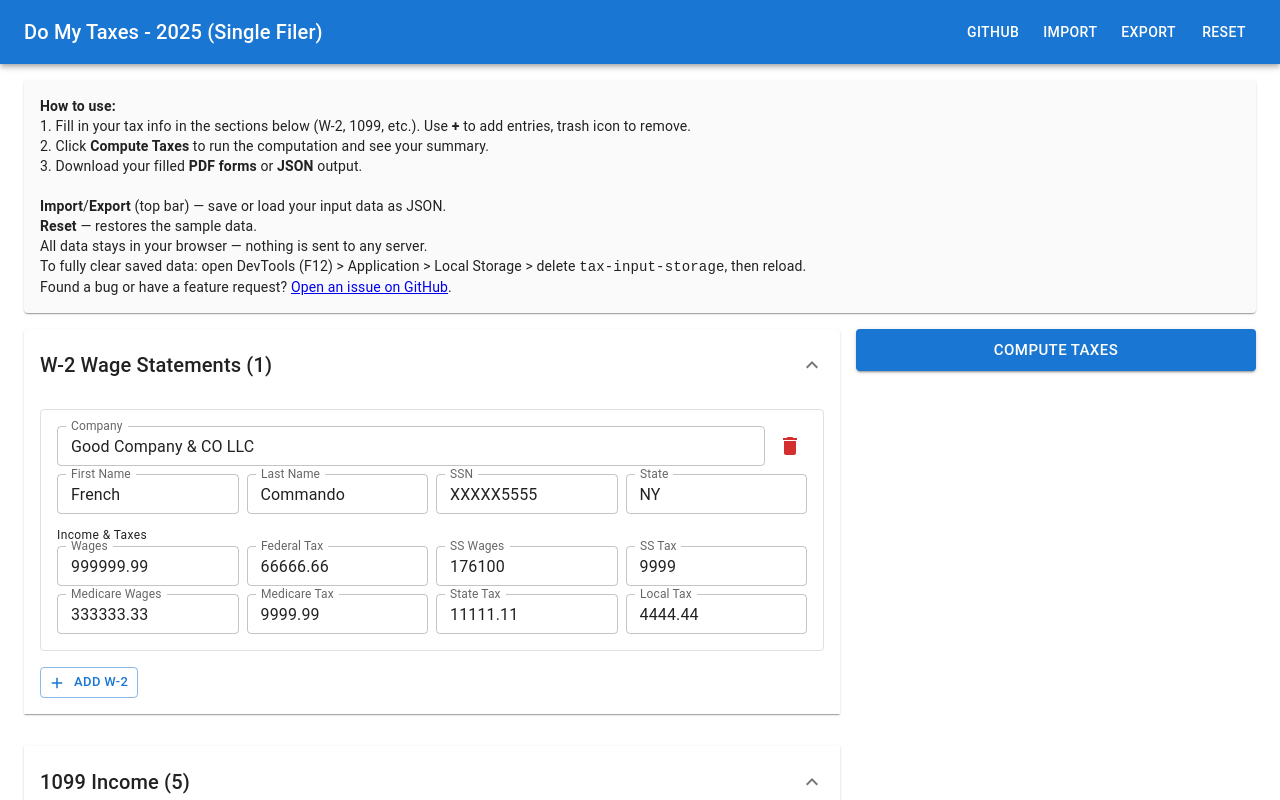
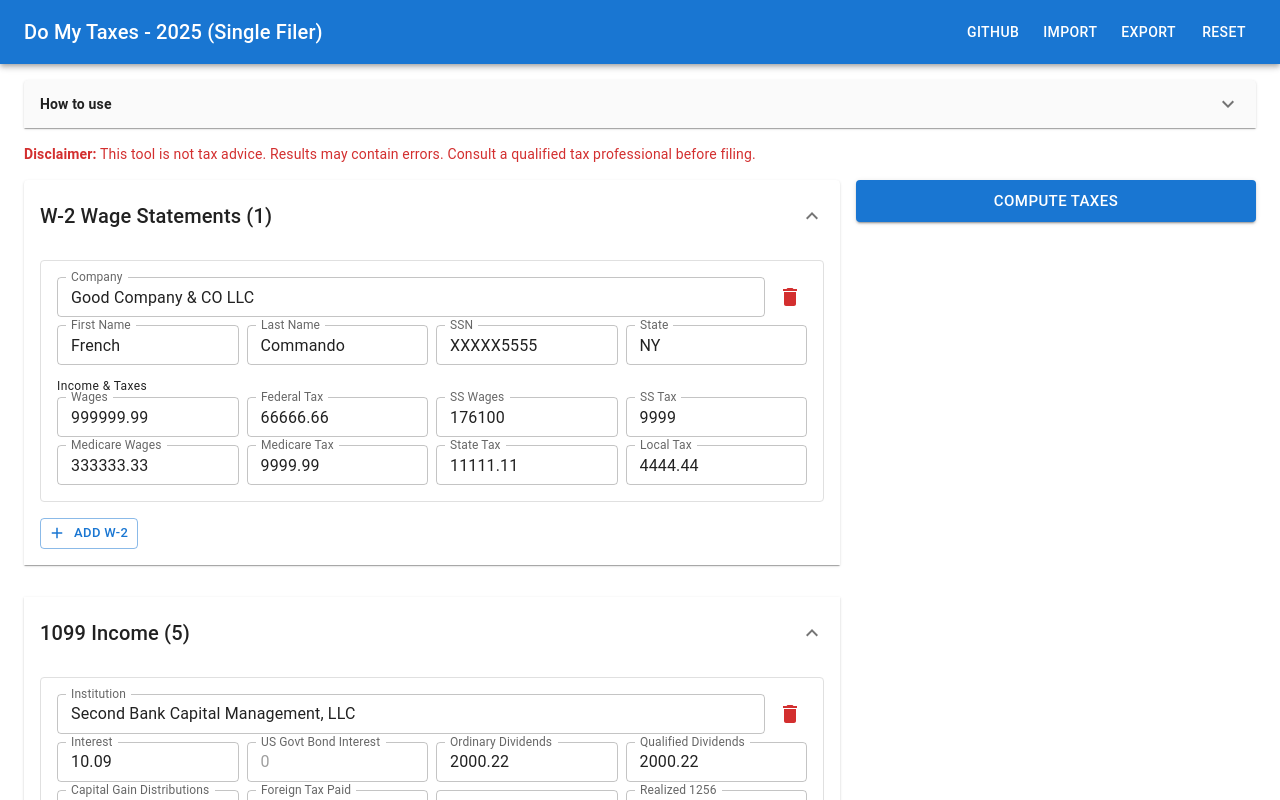
Before and after one commit to FrenchCommando/do-my-taxes, a React (Vite) app: page / in a window 1280 px wide. Shown: the top 800 px of the page. Built offline with nearby package versions, Linux system fonts and the light colour scheme.

Commit message:
extra features

```diff
--- a/src/App.tsx
+++ b/src/App.tsx
@@ -1,8 +1,10 @@
 import {
-  Container, AppBar, Toolbar, Typography, Button, Box, Stack, Grid, Paper,
+  Container, AppBar, Toolbar, Typography, Button, Box, Stack, Grid,
+  Accordion, AccordionSummary, AccordionDetails,
 } from '@mui/material';
 import { ThemeProvider, createTheme } from '@mui/material/styles';
 import CssBaseline from '@mui/material/CssBaseline';
+import ExpandMoreIcon from '@mui/icons-material/ExpandMore';
 import { useTaxStore } from './store/taxStore';
 import { generateFilledPdfs } from './computation/pdf_filler';
 import W2Section from './components/W2Section';
@@ -102,10 +104,13 @@ function App() {
         </Toolbar>
       </AppBar>
       <Container maxWidth="xl" sx={{ py: 2 }}>
-        <Paper sx={{ p: 2, mb: 2, bgcolor: 'grey.50' }}>
+        <Accordion sx={{ mb: 2, bgcolor: 'grey.50' }}>
+          <AccordionSummary expandIcon={<ExpandMoreIcon />}>
+            <Typography variant="body2"><strong>How to use</strong></Typography>
+          </AccordionSummary>
+          <AccordionDetails>
             <Typography variant="body2" color="text.secondary" component="div">
-            <strong>How to use:</strong>
-            <br />1. Fill in your tax info in the sections below (W-2, 1099, etc.). Use <strong>+</strong> to add entries, trash icon to remove.
+              1. Fill in your tax info in the sections below (W-2, 1099, etc.). Use <strong>+</strong> to add entries, trash icon to remove.
               <br />2. Click <strong>Compute Taxes</strong> to run the computation and see your summary.
               <br />3. Download your filled <strong>PDF forms</strong> or <strong>JSON</strong> output.
               <br />
@@ -113,9 +118,16 @@ function App() {
               <br /><strong>Reset</strong> — restores the sample data.
               <br />All data stays in your browser — nothing is sent to any server.
               <br />To fully clear saved data: open DevTools (F12) &gt; Application &gt; Local Storage &gt; delete <code>tax-input-storage</code>, then reload.
-            <br />Found a bug or have a feature request? <a href="https://github.com/FrenchCommando/do-my-taxes/issues" target="_blank" rel="noopener">Open an issue on GitHub</a>.
+              <br /><br /><strong>How to file:</strong>
+              <br />Federal — e-file for free at <a href="https://www.freefilefillableforms.com/home/default.php" target="_blank" rel="noopener">Free File Fillable Forms</a> (IRS). Upload or manually enter values from the downloaded PDF.
+              <br />NY State — use the enhanced fill-in forms from the NY Tax Department. Print, sign, and mail.
+              <br /><br />Found a bug or have a feature request? <a href="https://github.com/FrenchCommando/do-my-taxes/issues" target="_blank" rel="noopener">Open an issue on GitHub</a>.
             </Typography>
-        </Paper>
+          </AccordionDetails>
+        </Accordion>
+        <Typography variant="body2" color="error" sx={{ mb: 2 }}>
+          <strong>Disclaimer:</strong> This tool is not tax advice. Results may contain errors. Consult a qualified tax professional before filing.
+        </Typography>
         <Grid container spacing={2}>
           <Grid size={{ xs: 12, lg: 8 }}>
             <Stack spacing={1}>
```
Lines whose indentation alone changed are shown as unchanged.
